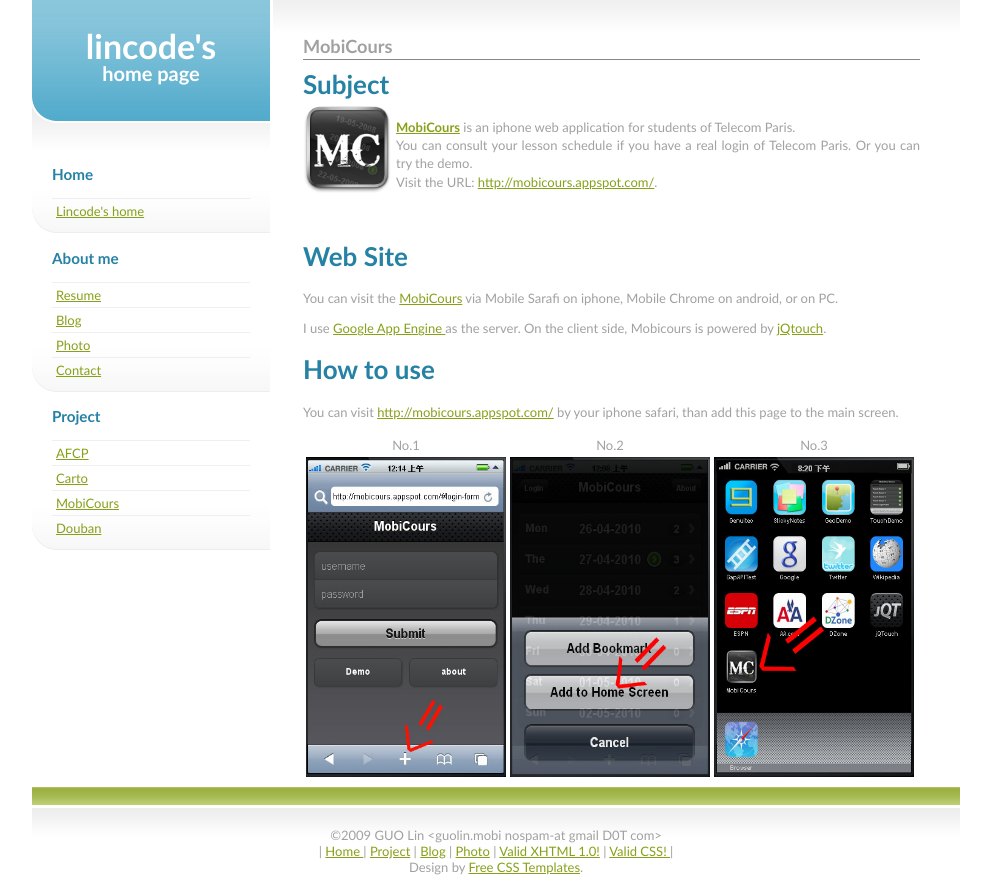
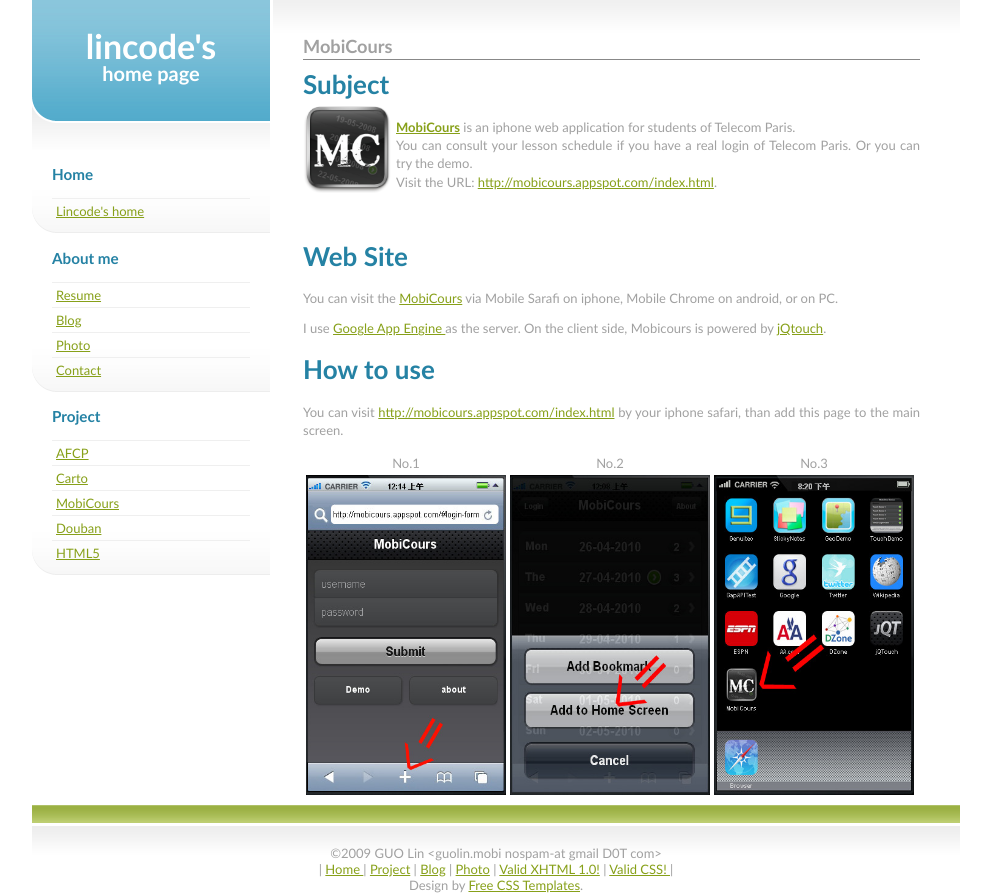
Before and after one commit to sukur8/sukur8-mobi, a Django app: template lincode-site/templates/home/project/mobicours.html in a window 1280 px wide. Shown: the part 56-949 px from the top of the page, without its empty margins (144-1135 px from the left). Run offline with Django 3.2, Linux system fonts and the light colour scheme; the template is opened without the code that fills it, so the values that code supplies are empty; some libraries are stand-ins or nearby versions.

Commit message:
add html5 project

```diff
--- a/lincode-site/app.yaml
+++ b/lincode-site/app.yaml
@@ -8,6 +8,11 @@ runtime: python
 api_version: 1
 
 handlers:
+# appCache
+- url: /appcache.manifest
+  mime_type: text/cache-manifest
+  static_files: static/html5/appcache/appcache.manifest
+  upload: static/html5/appcache/appcache.manifest
 
 # Static files.
 - url: /static
--- a/lincode-site/templates/base.html
+++ b/lincode-site/templates/base.html
@@ -98,6 +98,7 @@
 					<li id="entry_carto"><a href="/home/project/carto/" >{% trans "Carto" %}</a></li>
                     <li id="entry_mobicours"><a href="/home/project/mobicours/" >{% trans "MobiCours" %}</a></li>
                     <li id="entry_douban"><a href="/home/project/douban/movie/" >{% trans "Douban" %}</a></li>
+                    <li id="entry_html5"><a href="/home/project/html5/" >{% trans "HTML5" %}</a></li>
 				</ul>
 			</div>
 		{% endblock %}{# siderbar_box #}
--- a/lincode-site/templates/home/about/cn/resume.html
+++ b/lincode-site/templates/home/about/cn/resume.html
@@ -71,7 +71,7 @@
 		<p>
 			<b>开发 <a class="internal" href="/home/project/mobicours/" rel="internal">MobiCours</a> </b><br/>
 			<a class="external" href="http://mobicours.appspot.com/" rel="external"><b>Mobicours</b></a>是一个 iphone 网页应用程序。
-            这个小应用是为方便 <a class="external" href="http://www.enst.fr" rel="external">Telecom ParisTech</a> 的学生查看课表而开发的。开发中使用了 jQtouch, Javascript, 和 XML/XSLT。 服务器挂载在 <a class="external" href="http://code.google.com/intl/en/appengine/" rel="external">Google App Engine</a>。
+            这个小应用是为方便 <a class="external" href="http://www.enst.fr" rel="external">Telecom ParisTech</a> 的学生查看课表而开发的。开发中使用了 jQtouch, Javascript 和 XML/XSLT。 服务器挂载在 <a class="external" href="http://code.google.com/intl/en/appengine/" rel="external">Google App Engine</a>。
 		</p>
 	<h3>感兴趣的领域</h3>
 		<ul>
--- a/lincode-site/templates/home/project/mobicours.html
+++ b/lincode-site/templates/home/project/mobicours.html
@@ -25,18 +25,18 @@
 
  <img style="float:left;padding:0 5px 5px 0;border:0"/ height="88" width="88" src="/static/images/mobicrous-icon-256.png" />
  <p>
-   <b><a class="external" href="http://mobicours.appspot.com/" rel="external">MobiCours</a></b> is an iphone web application for students of Telecom Paris.<br />
-     You can consult your lesson schedule if you have a real login of Telecom Paris. Or you can try the demo.<br />Visit the URL: <a class="external" href="http://mobicours.appspot.com/" rel="external">http://mobicours.appspot.com/</a>.
+   <b><a class="external" href="http://mobicours.appspot.com/index.html" rel="external">MobiCours</a></b> is an iphone web application for students of Telecom Paris.<br />
+     You can consult your lesson schedule if you have a real login of Telecom Paris. Or you can try the demo.<br />Visit the URL: <a class="external" href="http://mobicours.appspot.com/index.html" rel="external">http://mobicours.appspot.com/index.html</a>.
   </p>
   <br /><br />
   <h2>Web Site</h2>
-	<p>You can visit the <a class="external" href="http://mobicours.appspot.com/" rel="external">MobiCours</a> via Mobile Sarafi on iphone, Mobile Chrome on android, or on PC.</p>
+	<p>You can visit the <a class="external" href="http://mobicours.appspot.com/index.html" rel="external">MobiCours</a> via Mobile Sarafi on iphone, Mobile Chrome on android, or on PC.</p>
 	I use <a class="external" href="http://code.google.com/intl/en/appengine/" rel="external"> Google App Engine </a> as the server.
     On the client side, Mobicours is powered by <a class="external" href="http://www.jqtouch.com/" rel="external">jQtouch</a>.
     </p>
   <h2>How to use</h2>
     <p>
-    You can visit <a class="external" href="http://mobicours.appspot.com/" rel="external">http://mobicours.appspot.com/</a> by your iphone safari, than add this page to the main screen.
+    You can visit <a class="external" href="http://mobicours.appspot.com/index.html" rel="external">http://mobicours.appspot.com/index.html</a> by your iphone safari, than add this page to the main screen.
     </p>
       <table style="vertical-align:middle; text-align:center;">
         <tr>
```
Also changed, not shown: lincode-site/lincode/apps/home/views.py (+15 -3 lines), lincode-site/templates/home/project/cn/mobicours.html (+4 -4 lines), 5 other files.
